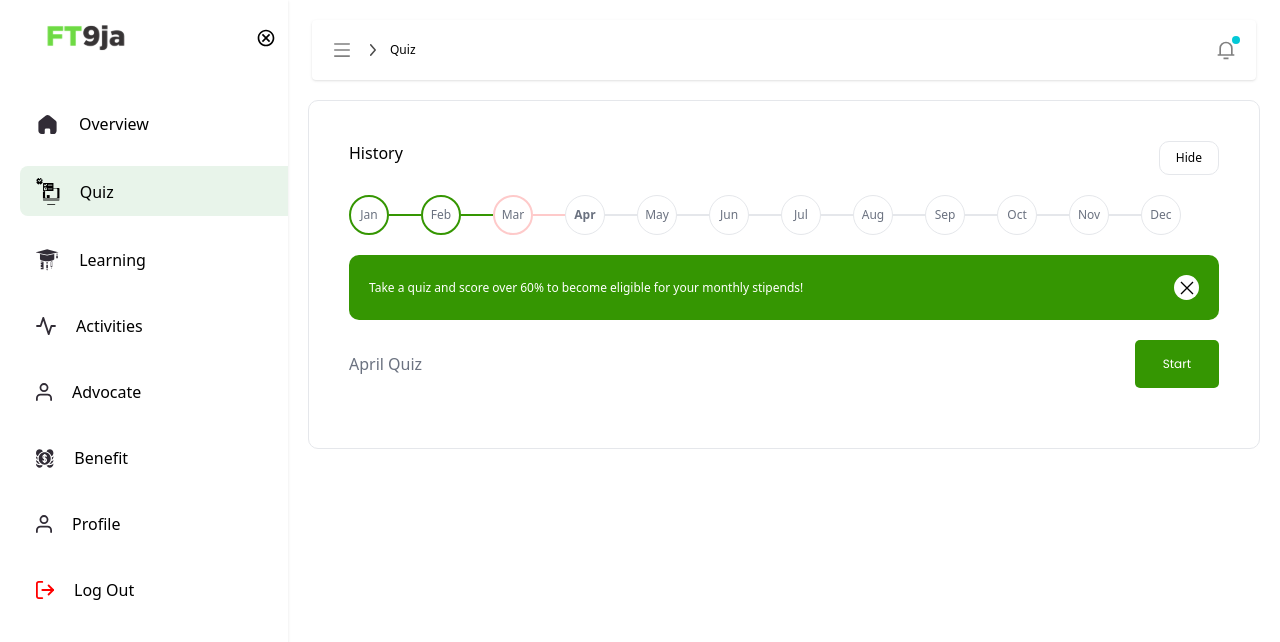
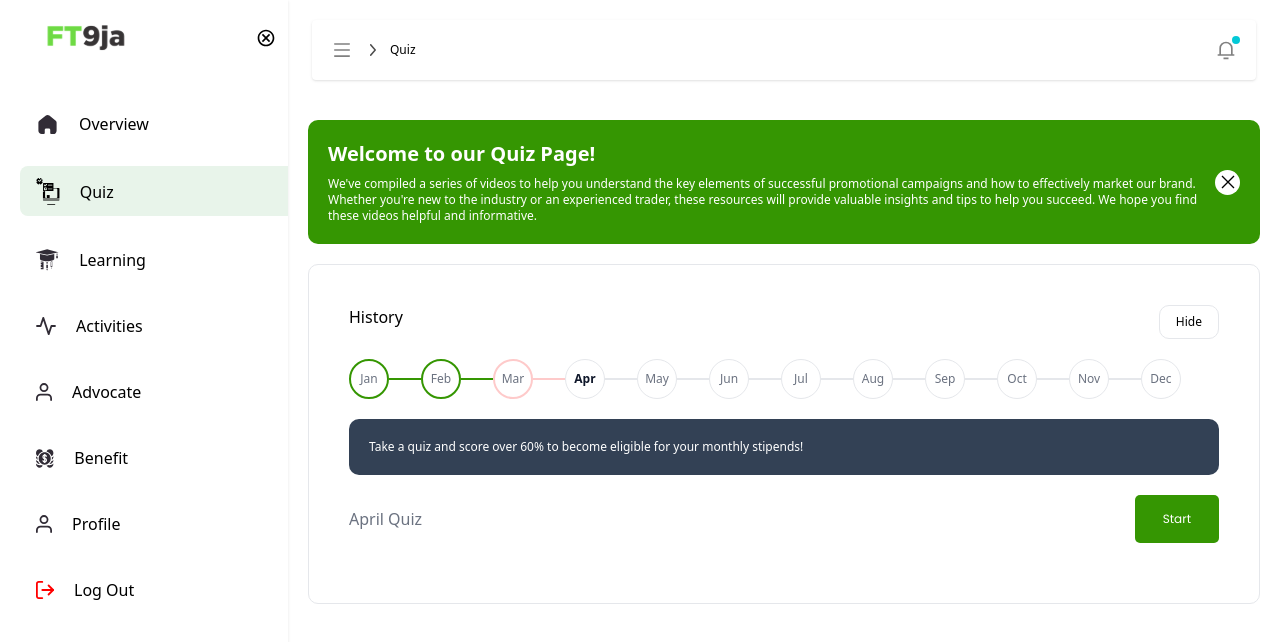
Before and after one commit to seunthegreat/FT9ja-Hero-main, a React (Vite) app: page /dashboard/quiz in a window 1280 px wide. Shown: the top 642 px of the page. Built offline with nearby package versions, Linux system fonts and the light colour scheme.

Commit message:
quiz page

```diff
--- a/src/components/ListCard.jsx
+++ b/src/components/ListCard.jsx
@@ -10,7 +10,7 @@ const convertDateToWords = (dateString) => {
   //-- Get the month as a string (e.g. "October")--//
   const month = date.toLocaleString('default', { month: 'long' });
   //--Get the day of the month (e.g. 16)--//
-  const day = date.getDate();
+  const day = date.date();
   //--Get the year (e.g. 2021)--//
   const year = date.getFullYear();
   // Return the formatted string
--- a/src/components/QuestionCard.jsx
+++ b/src/components/QuestionCard.jsx
@@ -4,6 +4,7 @@ import { text, layout } from '../style';
 import { useStateContext } from '../context/ContextProvider';
 import { QuizTimer, QuizCalendar, Tips, Button, Quiz} from './index';
 import { search } from '../functions/Quiz';
+import { tips } from '../constants';
 
 const choicesLabel = (index) => {
   if (index == 0 ) return 'A';
@@ -21,7 +22,7 @@ const QuizCompleted = () => (
 );
 
 
-const tip = `Take a quiz and score over 60% to become eligible for your monthly stipends!`
+
 
 const getDuration = (x) => {
   let hours = Math.floor(x / 60);
@@ -32,8 +33,9 @@ const getDuration = (x) => {
 
 const QuestionCard = ({handleSelection, selectedChoice}) => {
 
-  const { showQuizTip, setShowQuizTip, quiz, setQuiz , time,
-    setTime, timer,  quizDuration, setShowCalendar, currentMonthInfo, history } = useStateContext();
+  const { showQuizTip, setShowQuizTip, quiz, setQuiz ,
+    setTime, timer,  quizDuration, setShowCalendar,
+    currentMonthInfo, history, passMark } = useStateContext();
 
   const duration = getDuration(quizDuration);
 
@@ -52,6 +54,9 @@ const QuestionCard = ({handleSelection, selectedChoice}) => {
 
   const quizSummary = getQuizSummary();
 
+  const sendMsg = () => {
+    console.log("Completed")
+  }
   useEffect(() => {
 
   },[])
@@ -59,33 +64,44 @@ const QuestionCard = ({handleSelection, selectedChoice}) => {
   return (
     <div className='m-5 flex flex-col'>
 
-      <div className='sm:mt-20 ss:mt-20 lg:mt-0 md:mt-0 flex flex-col border rounded-[10px] h-[100%]  items-center'>
+      <div className='sm:mt-10 ss:mt-20 lg:mt-0 md:mt-0 mb-5'>
+        {showQuizTip &&
+          <Tips
+            title={tips.quiz.general.title}
+            body={tips.quiz.general.body}
+            onClick={() => setShowQuizTip(false)}
+          />
+        }
+      </div>
+
+      <div className='flex flex-col border rounded-[10px] h-[100%]  items-center'>
 
         <div className='flex flex-col  px-10 mt-10  w-full'>
           <QuizCalendar />
-          { showQuizTip && <Tips body={tip} onClick={() =>setShowQuizTip(false)}/> }
+            <Tips
+              type="secondary"
+              body={ quiz == null && tips.quiz.beforeQuiz || quiz == 'completed' && tips.quiz.afterQuiz }
+            />
         </div>
 
         <div className='flex flex-col w-full px-10 my-5'>
           <div className='flex flex-row  w-full items-center justify-between'>
             <div className='flex flex-row'>
               <p className={`text-ss mr-2 text-gray-500`}>{currentMonthInfo.month} Quiz </p>
-             {/* // <p className={'font-semibold'}>{currentMonthInfo.name}</p> */}
             </div>
 
-            {!currentMonthInfo.attempts > 0 && (
               <Button
-                title={quiz == null && 'Start' || quiz == 'start' && 'In Progress'}
+                title={quiz == null && 'Start' || quiz == 'start' && 'In Progress' || currentMonthInfo.score >= passMark && 'Completed' }
                 smallest styles={'rounded-[50px]'}
-                onClick={() => handleStart()}
+                onClick={ !quiz ? handleStart : currentMonthInfo.score && currentMonthInfo.score >= passMark && sendMsg }
               />
-            )}
+
           </div>
 
           { currentMonthInfo.attempts > 0 && (
             <div className={`bg-lightGreen mt-3 px-5 flex flex-col py-5`}>
 
-              {currentMonthInfo.score < 60 && <Tips  type="secondary" body={'You were unable to redeem your stipends due to a low score in your quiz!'} />}
+              {currentMonthInfo.score < 60 && <Tips type="secondary" body={tips.quiz.failedQuiz} />}
               <div className='flex mt-3'>
               <div className='flex flex-row mr-2'>
                 <div className='w-[200px] h-[100px] px-2 flex-wrap justify-center bg-white rounded-[5px] flex flex-col items-center'>
--- a/src/components/QuizCalendar.jsx
+++ b/src/components/QuizCalendar.jsx
@@ -1,24 +1,8 @@
 import React, { useEffect, useState } from 'react';
 import { text } from '../style';
 import { useStateContext } from '../context/ContextProvider';
-import { search } from '../functions/Quiz';
-
-const months = [
-  { id: 1, label: "January", value: "Jan" },
-  { id: 2, label: "February", value: "Feb" },
-  { id: 3, label: "March", value: "Mar" },
-  { id: 4, label: "April", value: "Apr" },
-  { id: 5, label: "May", value: "May" },
-  { id: 6, label: "June", value: "Jun" },
-  { id: 7, label: "July", value: "Jul" },
-  { id: 8, label: "August", value: "Aug" },
-  { id: 9, label: "September", value: "Sep" },
-  { id: 10, label: "October", value: "Oct" },
-  { id: 11, label: "November", value: "Nov" },
-  { id: 12, label: "December", value: "Dec" }
-];
-
-const currentMonth = "January";
+import { getDateString, search } from '../functions/Quiz';
+import { months } from '../constants';
 
 const QuizCalendar = () => {
 
@@ -35,10 +19,15 @@ const QuizCalendar = () => {
     //--Create a new Date object from the date string--//
     const dateObj = new Date(date);
 
-    //--format the date using Intl.DateTimeFormat method--//
-    const month = new Intl.DateTimeFormat('en-US', { month: 'long' }).format(dateObj);
+    //--Get the month number (0-11)--//
+    let monthNum = dateObj.getMonth();
 
-    return month;
+    //--an array of month names--//
+    let monthNames = ["January", "February", "March", "April", "May", "June",
+                      "July", "August", "September", "October", "November", "December"];
+
+    //--Return the name of the month--//
+    return monthNames[monthNum];
   };
 
   const getEligibleMonths = (history) => {
@@ -76,8 +65,6 @@ const QuizCalendar = () => {
     setSelectedMonth(item.label);
   };
 
-
-
   useEffect(()=> {
     setEligibleMonths(getEligibleMonths(history));
   },[])
@@ -108,7 +95,7 @@ const QuizCalendar = () => {
               <div className={`${eligibleMonths[index] ?  isEligible(item.label, index) ? 'border-2 border-[#359602]' : 'border-2 border-red-200' :
                 'border-gray-200'}
                 rounded-full w-10 h-10 items-center justify-center flex border hover:scale-105`}>
-                <p className={`${text.small} ${currentMonthInfo.month == item.label && 'text-[#359602] font-semibold'} text-gray-500`}>{item.value}</p>
+                <p className={`${text.small} ${currentMonthInfo.month == item.label && 'text-slate-900 font-semibold'} text-gray-500`}>{item.value}</p>
               </div>
               {(index !== (months.length - 1)) &&
                 <div className={`${eligibleMonths[index] ?  isEligible(item.label, index) ? 'border-[#359602]' : 'border-red-200' :
--- a/src/components/QuizResult.jsx
+++ b/src/components/QuizResult.jsx
@@ -7,7 +7,24 @@ import Recommendations from './Recommendations';
 
 const QuizResult = () => {
 
-  const { setPage, score } = useStateContext();
+  const { setPage, score, currentMonthInfo, selectedChoice, attempts, setAttempts,
+    setSelectedChoice, setCurrentQuizIndex } = useStateContext();
+
+  const attempt = {
+    id: attempts + 1,
+    quizId: currentMonthInfo.id,
+    quizName: currentMonthInfo.name,
+    score,
+    selectedChoice
+  };
+
+  const handleTryAgain = () => {
+    //console.log(attempt);
+    setAttempts(prevAttempts => [...prevAttempts, attempt]);
+    setPage('main');
+    setSelectedChoice([]);
+    setCurrentQuizIndex(0);
+  };
 
 
   const passed = {
@@ -51,7 +68,7 @@ const QuizResult = () => {
             <Button
               title={"Take Quiz again"}
               styles='rounded-[50px] mb-2'
-              onClick={() => setPage('main')}
+              onClick={handleTryAgain}
             />
             <Button
               title={"Go Home"}
--- a/src/components/Recommendations.jsx
+++ b/src/components/Recommendations.jsx
@@ -5,21 +5,27 @@ import { Link } from 'react-router-dom';
 import { useStateContext } from '../context/ContextProvider';
 
 const Recommendations = ({data}) => {
-  const { setPage, setAttempts, selectedChoice, score, attempts } = useStateContext();
+  const { setPage, setAttempts, selectedChoice, score, attempts, currentMonthInfo,
+    setSelectedChoice, setCurrentQuizIndex, setQuiz } = useStateContext();
 
   const attempt = {
     id: attempts + 1,
-    quizId: 'xxx',
-    quizName: 'Management Test',
+    quizId: currentMonthInfo.id,
+    quizName: currentMonthInfo.name,
     score,
     selectedChoice
-  }
+  };
 
   const handleTryAgain = () => {
     //console.log(attempt);
     setAttempts(prevAttempts => [...prevAttempts, attempt]);
+    setQuiz(null);
     setPage('main');
-  }
+    setSelectedChoice([]);
+    setCurrentQuizIndex(0);
+  };
+
+  //console.log(currentMonthInfo)
 
   return(
     <>
--- a/src/constants/index.jsx
+++ b/src/constants/index.jsx
@@ -475,6 +475,21 @@ export const quiz = [
   }
 ];
 
+export const months = [
+  { id: 1, label: "January", value: "Jan" },
+  { id: 2, label: "February", value: "Feb" },
+  { id: 3, label: "March", value: "Mar" },
+  { id: 4, label: "April", value: "Apr" },
+  { id: 5, label: "May", value: "May" },
+  { id: 6, label: "June", value: "Jun" },
+  { id: 7, label: "July", value: "Jul" },
+  { id: 8, label: "August", value: "Aug" },
+  { id: 9, label: "September", value: "Sep" },
+  { id: 10, label: "October", value: "Oct" },
+  { id: 11, label: "November", value: "Nov" },
+  { id: 12, label: "December", value: "Dec" }
+];
+
 //--Learning--//
 
 export const forexVideos = [
@@ -543,3 +558,18 @@ export const messages = {
     }
   }
 }
+
+export const tips = {
+  quiz: {
+    general: {
+      title: "Welcome to our Quiz Page!",
+      body: `We've compiled a series of videos to help you understand
+        the key elements of successful promotional campaigns and how to effectively market our brand. Whether you're new
+        to the industry or an experienced trader, these resources will provide valuable
+        insights and tips to help you succeed. We hope you find these videos helpful and informative.`
+    },
+    beforeQuiz: 'Take a quiz and score over 60% to become eligible for your monthly stipends!',
+    afterQuiz: 'Click on the calendar month to display quiz summary!',
+    failedQuiz: 'You were unable to redeem your stipends due to a low score in your quiz!',
+  }
+}
--- a/src/context/ContextProvider.jsx
+++ b/src/context/ContextProvider.jsx
@@ -32,10 +32,11 @@ const quizState = {
   selectedMonth: null,
   currentMonthInfo: quizRecord[3],
   score: 0,
+  passMark: 60,
   history: [
-    { id: 0, date: '01/22/2022', quizId:120, quizName: 'January Rush', score: 60, timeSpent: 60, attempts: 4 },
-    { id: 1, date: '02/12/2022', quizId:121, quizName: 'February Tease', score: 80, timeSpent: 70, attempts: 6 },
-    { id: 1, date: '03/12/2022', quizId:119, quizName: 'Marching Wins', score: 20, timeSpent: 30, attempts: 2 }
+    { id: 0, date: '01/22/2022', quizId:120, quizName: 'January Rush', score: 60, timeSpent: 60, attempts: 4, selectedChoice: [] },
+    { id: 1, date: '02/23/2022', quizId:121, quizName: 'February Tease', score: 80, timeSpent: 70, attempts: 6, selectedChoice: [] },
+    { id: 2, date: '03/11/2022', quizId:119, quizName: 'Marching Wins', score: 20, timeSpent: 30, attempts: 2 , selectedChoice: []}
   ],
   attempts: [], //-> id, quizId, quizName, score, selectedChoice
 };
@@ -59,6 +60,7 @@ export const ContextProvider = ({children}) => {
   const [history, setHistory] = useState(quizState.history);
   const [score, setScore] = useState(quizState.score);
   const [attempts, setAttempts] = useState(quizState.attempts);
+  const [passMark, setPassMark] = useState(quizState.passMark);
   const quizQuestions = quizState.quizQuestions;
   const quizDuration = quizState.duration;
   const timer = useRef(null);
@@ -92,7 +94,7 @@ export const ContextProvider = ({children}) => {
           currentQuizIndex, setCurrentQuizIndex, selectedChoice, setSelectedChoice,
           showCalendar, setShowCalendar, quizQuestions, history, setHistory,
           score, setScore, attempts, setAttempts, selectedMonth, setSelectedMonth,
-          currentMonthInfo, setCurrentMonthInfo, quizRecord,
+          currentMonthInfo, setCurrentMonthInfo, quizRecord, passMark, setPassMark,
 
           //--Learning--//
           showTip,
--- a/src/functions/Quiz/index.js
+++ b/src/functions/Quiz/index.js
@@ -1,3 +1,4 @@
+
 export const calculateQuizResult = (quiz, selected) => {
   if (selected.length === 0){
     return {
@@ -15,6 +16,25 @@ export const calculateQuizResult = (quiz, selected) => {
   return { error: false, score: (result / quiz.length) * 100 };
 };
 
+export const getDateString = (inputDate) => {
+  let date, month, year;
+
+  date = inputDate.getDate();
+  month = inputDate.getMonth() + 1;
+  year = inputDate.getFullYear();
+
+    date = date
+        .toString()
+        .padStart(2, '0');
+
+    month = month
+        .toString()
+        .padStart(2, '0');
+
+  return `${date}/${month}/${year}`;
+};
+
+
 export const search = (keyword, array, key) => {
   //--Use the find() method to search for an object with a matching key--//
   const foundObject = array.find(object => object[key] === keyword);
```
Also changed, not shown: src/components/Quiz.jsx (+5 -3 lines), src/components/QuizTimer.jsx (+42 -5 lines).
